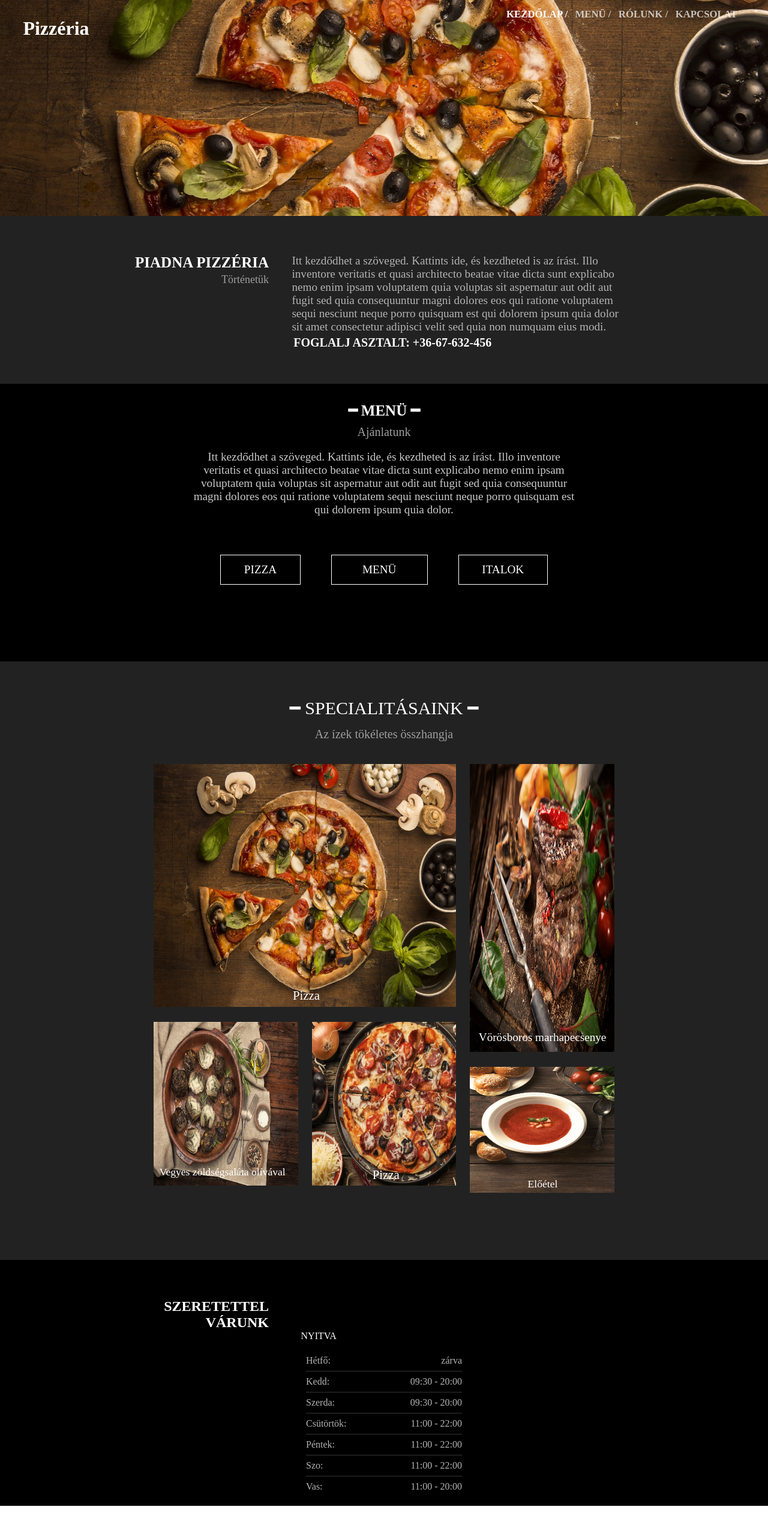
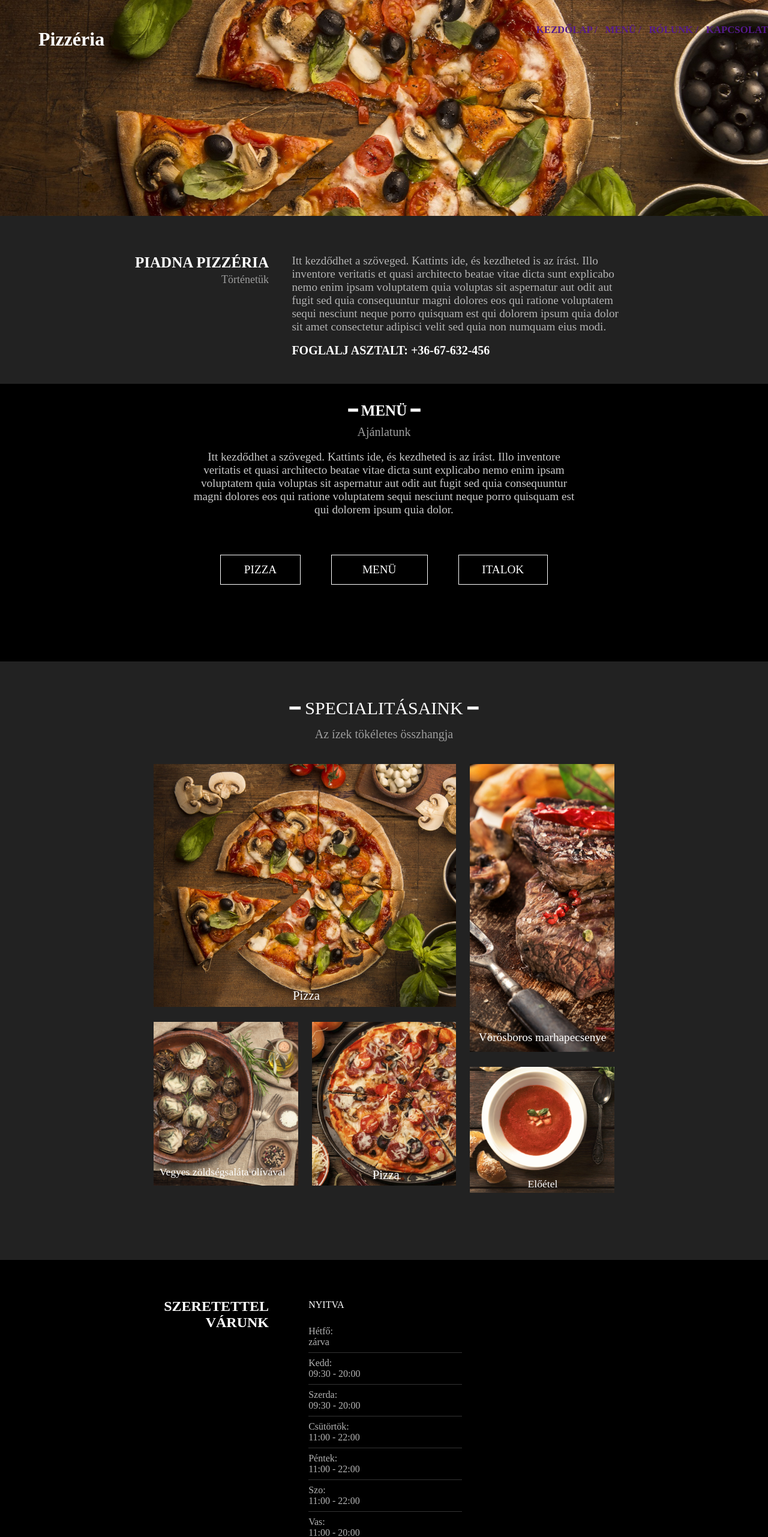
Before and after one commit to mecca43/pizzeria, a plain HTML site: page index.html in a window 1280 px wide. Shown: the whole page at 60% size. Before the commit the page ends 2511 px from the top, so only its background shows below. Drawn offline with Linux system fonts and the light colour scheme.

Commit message:
grid képek javítás, footer, header linkek

```diff
--- a/index.html
+++ b/index.html
@@ -11,10 +11,10 @@
         <header>
         <div class="headercim">
             <div class="pizzeria"><h1>Pizzéria</h1></div>
-            <div class="kezdolap"><h2>Kezdőlap /</h2></div>
-            <div class="menu"><h2>Menü /</h2></div>
-            <div class="rolunk"><h2>Rólunk /</h2></div>
-            <div class="kapcsolat"><h2>Kapcsolat </h2></div>
+            <div class="kezdolap"><h2><a href="">Kezdőlap  / </a></h2></div>
+            <div class="menu"><h2><a href="">Menü  / </a></h2></div>
+            <div class="rolunk"><h2><a href="">Rólunk  /</a></h2></div>
+            <div class="kapcsolat"><h2> <a href="">Kapcsolat</a></h2></div>
         </div>
         </header>
         <main>
@@ -23,8 +23,10 @@
                 <div class="leiraskicsi">Történetük</div>
                 <div class="leiraszoveg">
                     Itt kezdődhet a szöveged. Kattints ide, és kezdheted is az írást. Illo inventore veritatis et quasi architecto beatae vitae dicta sunt explicabo nemo enim ipsam voluptatem quia voluptas sit aspernatur aut odit aut fugit sed quia consequuntur magni dolores eos qui ratione voluptatem sequi nesciunt neque porro quisquam est qui dolorem ipsum quia dolor sit amet consectetur adipisci velit sed quia non numquam eius modi.
+                    <br>
+                    <div class="telefon">FOGLALJ ASZTALT: +36-67-632-456</div>
                 </div>
-                <div class="telefon">FOGLALJ ASZTALT: +36-67-632-456</div>
+
             </div>
             <div class="menuleiras">
                 <div class="menucim">
@@ -80,10 +82,12 @@
             <div class="footcim">
                 Szeretettel <br>Várunk
             </div>
-            <div class="nyitva">
-                nyitva
-            </div>
+
             <div class="nyitvatartás">
+                <div class="nyitva">
+                    nyitva
+                </div>
+                <br>
             <div class="row">
                 <span>Hétfő:</span>
                 <span>zárva</span>
--- a/style.css
+++ b/style.css
@@ -20,11 +20,19 @@ header{
     padding: 0;
 }
 
+.menu:visited, .rolunk:visited, .kapcsolat:visited{
+    color: rgb(210, 210, 210);
+}
+
+a{
+    text-decoration: none;
+}
+
 .headercim{
     display: flex;
     justify-content: right;
     gap: 1%;
-    margin-right: 4%;
+    padding-top: 2%;
 }
 
 .cuccok{
@@ -104,9 +112,9 @@ header{
     text-transform: uppercase;
     font-weight: bold;
     position: absolute;
-    top: 70%;
     font-size: 20px;
-    right: 36%;
+    margin-top: 3%;
+    color: white;
 
 }
 
@@ -161,8 +169,7 @@ header{
 
 .pizzeria{
     position: absolute;
-    top: 2%;
-    left: 3%;
+    left: 5%;
     color: white;
     font-weight: bold;
 
@@ -232,12 +239,13 @@ header{
 .speckepek img{
     width: 100%;
     height: 100%;
+    object-fit: cover;
 }
 
 .pizzaa{grid-area: pizzaa;}
 .pizzaaa{grid-area: pizzaaa;height: 55%;}
 .vegyes{grid-area: vegyes;height: 55%;}
-.voros{grid-area: voros; object-fit:cover;}
+.voros{grid-area: voros;}
 .elo{grid-area: elo;height: 50%;}
 
 .pizzaa p{
@@ -279,20 +287,19 @@ header{
 footer{
     background-color: black;
     color: white;
+    display: flex;
 }
 
 .nyitvatartás{
-    width: 260px;
+    width: 20%;
     padding: 15px;
     font-size: 16px;
-    margin: 0 auto;
-
+    margin-left: 4%;
+    margin-top: 4%;
 }
 
 .nyitva{
     text-align: center;
-    position: relative;
-    left: 34%;
     text-transform: uppercase;
     width: 15%;
 }
@@ -309,6 +316,7 @@ footer{
 .row {
     display: flex;
     justify-content: space-between;
+    flex-direction: column;
     padding: 8px 0;
     border-bottom: 1px solid #333;
     color: rgb(255, 255, 255, 0.7);
```
